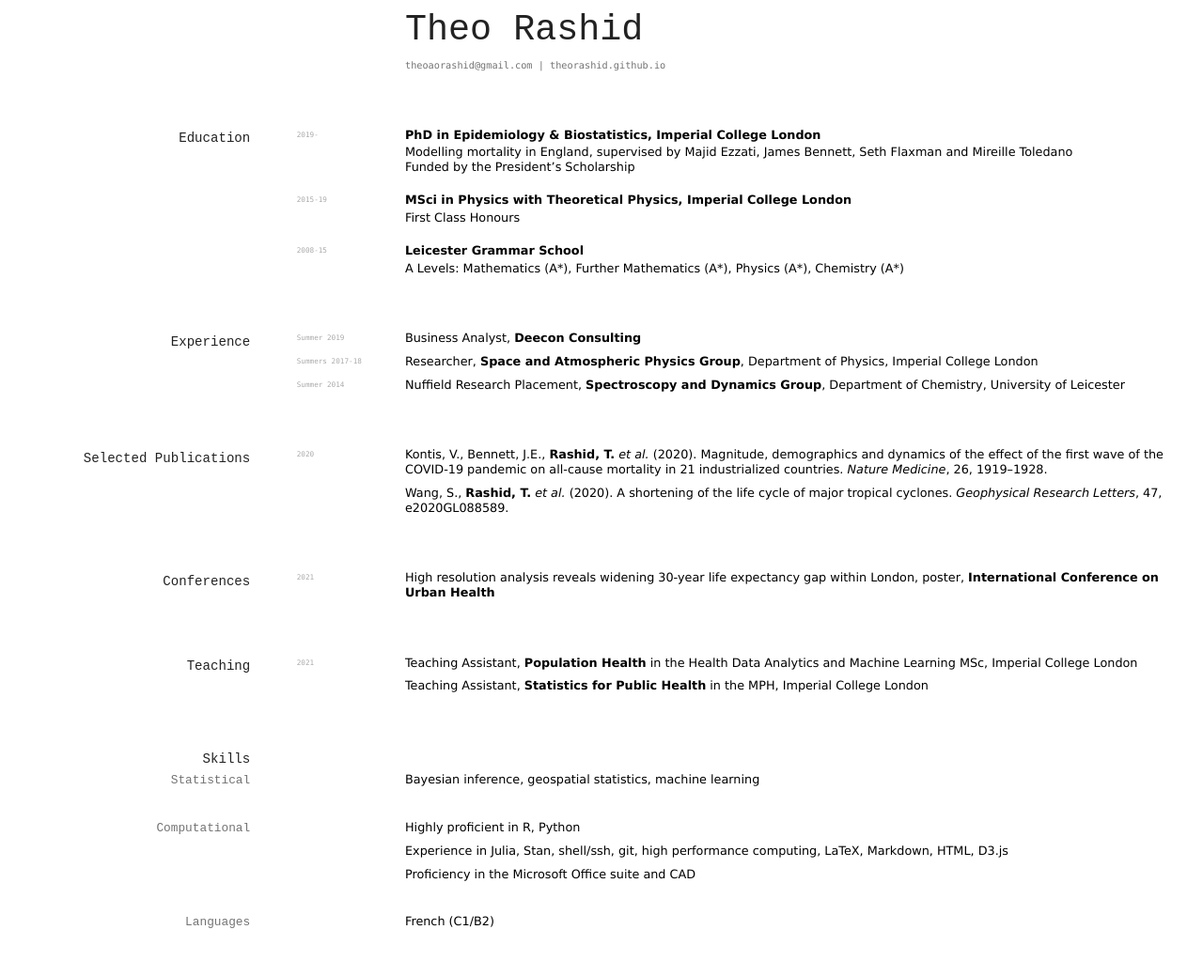
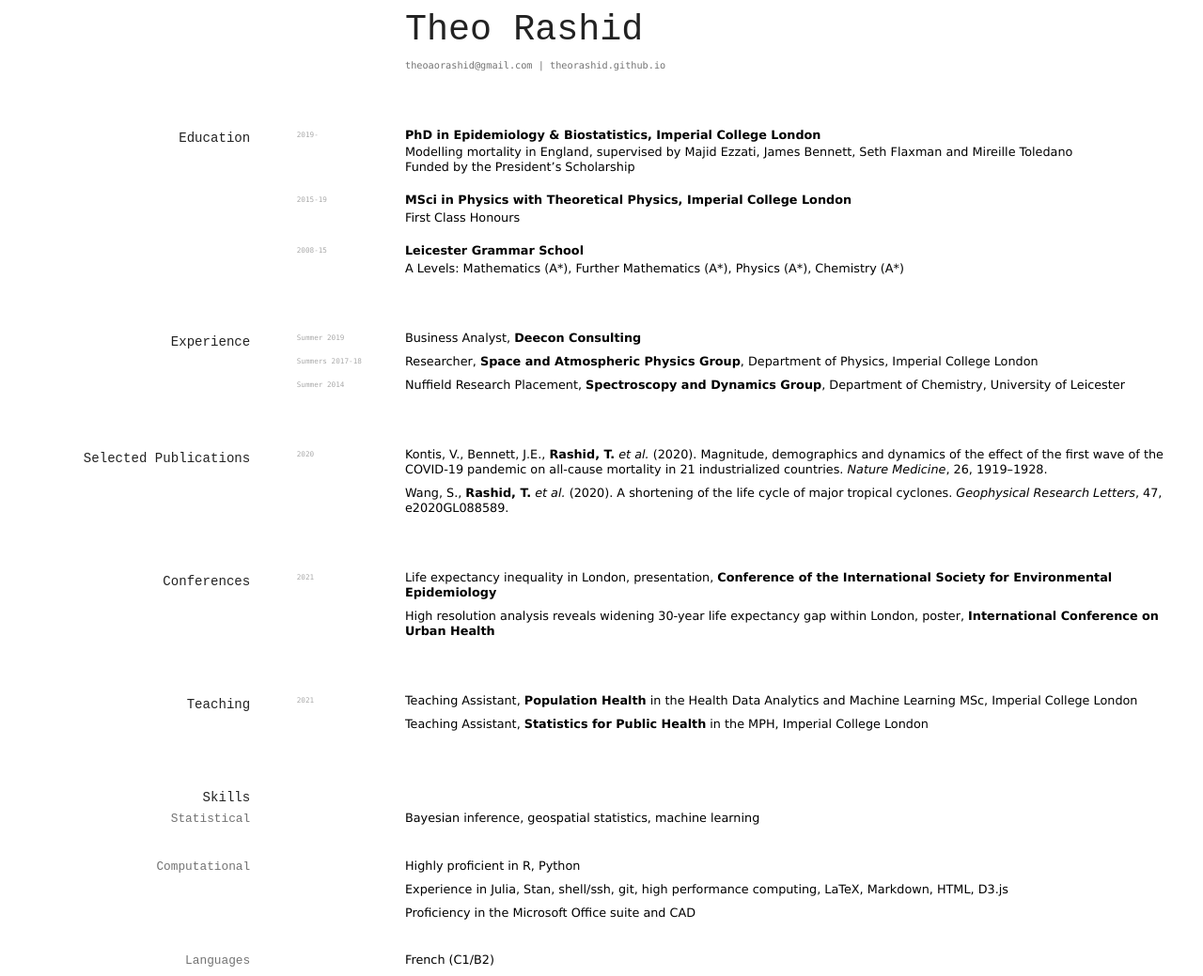
Before and after one commit to elipapa/markdown-cv, a Jekyll site: the page built from index.md, in a window 1280 px wide. Shown: the whole page at 94% size. Built offline with Jekyll 4.4.1, drawn with Linux system fonts in a browser that asks for light colours; before the commit the page ends 998 px from its top, so only the background shows below that.

Commit message:
fresh con

```diff
--- a/index.md
+++ b/index.md
@@ -71,6 +71,8 @@ Wang, S., __Rashid, T.__ _et al._ (2020). [A shortening of the life cycle of maj
 ## Conferences
 
 `2021`
+Life expectancy inequality in London, presentation, __Conference of the International Society for Environmental Epidemiology__
+
 High resolution analysis reveals widening 30-year life expectancy gap within London, poster, __International Conference on Urban Health__
 
 
```
